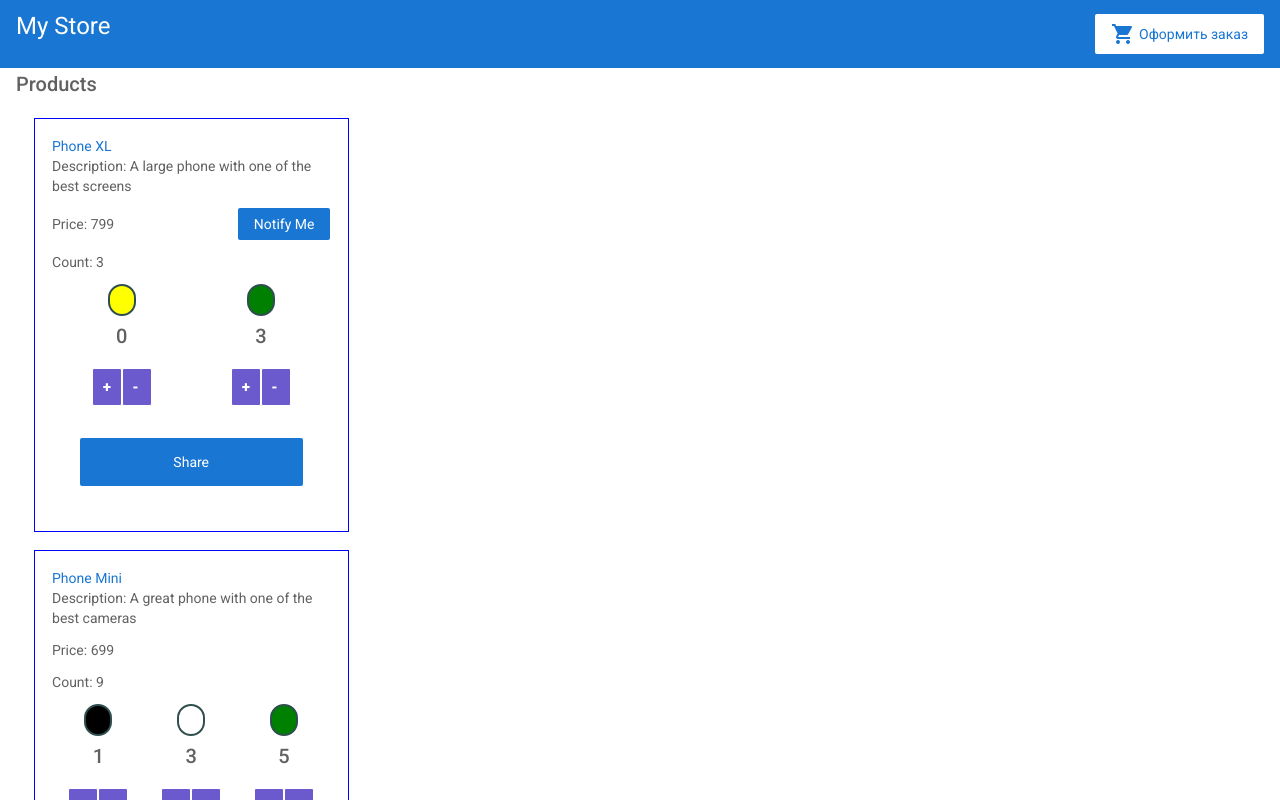
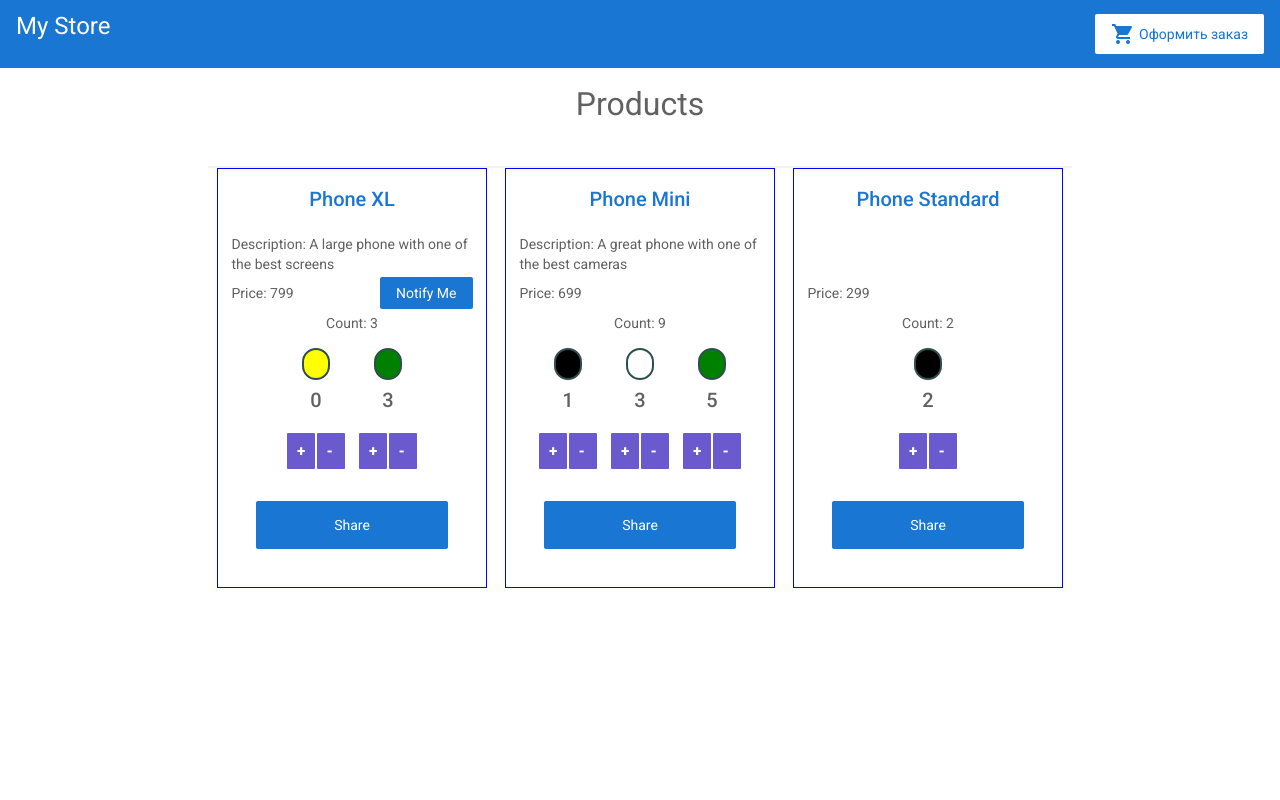
Before and after one commit to AlyaTatarinova13/products-app, an Angular app: page / in a window 1280 px wide. Shown: the top 800 px of the page. Built offline with nearby package versions, Linux system fonts and the light colour scheme.

Commit message:
Added styles

```diff
--- a/src/app/app.component.html
+++ b/src/app/app.component.html
@@ -1,5 +1,5 @@
 <app-top-bar></app-top-bar>
 
-<div class="container">
+<div class="container" fxLayout="row" fxLayoutAlign="center">
   <router-outlet></router-outlet>
 </div>
--- a/src/app/app.module.ts
+++ b/src/app/app.module.ts
@@ -8,6 +8,7 @@ import {TopBarComponent} from './top-bar/top-bar.component';
 import {ReactiveFormsModule} from '@angular/forms';
 import {ProductModuleModule} from './product-module/product-module.module';
 import { HttpClientModule } from '@angular/common/http';
+import {FlexLayoutModule} from '@angular/flex-layout';
 
 @NgModule({
   declarations: [
@@ -20,7 +21,8 @@ import { HttpClientModule } from '@angular/common/http';
     AppRoutingModule,
     BrowserAnimationsModule,
     ReactiveFormsModule,
-    ProductModuleModule
+    ProductModuleModule,
+    FlexLayoutModule
   ],
   providers: [],
   exports: [],
--- a/src/app/core/services/product.service.ts
+++ b/src/app/core/services/product.service.ts
@@ -1,5 +1,8 @@
 import {Injectable} from '@angular/core';
 import {products} from '../fakeBackend/products';
+import {ProductModel} from '../models/Product';
+import {ValueChangeCount} from '../../product-color-item/product-color-item.component';
+import {of} from 'rxjs';
 
 @Injectable({
   providedIn: 'root'
@@ -11,4 +14,23 @@ export class ProductService {
   getProduct(index) {
     return products[index];
   }
+
+  initCount(product: ProductModel) {
+    let count = 0;
+
+    for (let i = 0; i < product.colorModels.length; i++) {
+      count += product.colorModels[i].count;
+    }
+    // console.log('initCount: ', count);
+    return of(count);
+  }
+
+  changeCount(e, productCount) {
+    if (e === ValueChangeCount.Plus) {
+      productCount++;
+    } else {
+      productCount--;
+    }
+    return productCount;
+  }
 }
--- a/src/app/product-alerts/product-alerts.component.html
+++ b/src/app/product-alerts/product-alerts.component.html
@@ -1,3 +1,3 @@
-<p *ngIf="product.price > 700">
+<div *ngIf="product.price > 700">
   <button (click)="notify.emit()">Notify Me</button>
-</p>
+</div>
--- a/src/app/product-list/product-list.component.html
+++ b/src/app/product-list/product-list.component.html
@@ -1,5 +1,9 @@
-<h2>Products</h2>
-
-<div *ngFor="let product of products; index as productId">
-  <app-product [product]="product" [productId]="productId"></app-product>
+<div class="d7">
+  <h1>Products</h1>
 </div>
+<div fxLayout="row" fxLayoutAlign="space-around center"> <!--  class="row" -->
+  <div *ngFor="let product of products; index as productId">
+    <!-- fxLayout="row" fxLayoutAlign="center center" class="col-md-6 col-lg-4" -->
+    <app-product [product]="product" [productId]="productId"></app-product>
+  </div>
+</div>
--- a/src/app/product-list/product-list.component.scss
+++ b/src/app/product-list/product-list.component.scss
@@ -1,3 +1,16 @@
+h1 {
+  text-align: center;
+  padding-bottom: 10px;
+  font-size: 32px;
+}
+
+.d7 {
+  padding: 20px 0;
+  border-bottom: 2px solid rgba(0, 0, 0, .05);
+  text-align: center;
+  font-weight: bold;
+}
+
 .button, button {
   display: inline-flex;
   align-items: center;
--- a/src/app/product-list/product-list.component.ts
+++ b/src/app/product-list/product-list.component.ts
@@ -1,5 +1,6 @@
 import {Component, OnInit} from '@angular/core';
 import {ActivatedRoute} from '@angular/router';
+import {ProductModel} from '../core/models/Product';
 
 
 @Component({
@@ -8,7 +9,7 @@ import {ActivatedRoute} from '@angular/router';
   styleUrls: ['./product-list.component.scss']
 })
 export class ProductListComponent implements OnInit {
-  products;
+  products: ProductModel[];
 
   constructor(private route: ActivatedRoute) {
   }
--- a/src/app/product-module/product-module.module.ts
+++ b/src/app/product-module/product-module.module.ts
@@ -33,6 +33,7 @@ export class ProductResolver implements Resolve<ProductModel> {
   }
 
   resolve(): Observable<ProductModel> {
+    // console.log(of(this.productService.getProduct(+['id'])));
     return of(this.productService.getProduct(+['id']));
   }
 }
@@ -60,7 +61,8 @@ const productRoutes: Routes = [
   ],
   exports: [
     ProductAlertsComponent,
-    ProductComponent
+    ProductComponent,
+    ProductListComponent
   ],
   imports: [
     HttpClientModule,
--- a/src/app/product/product.component.html
+++ b/src/app/product/product.component.html
@@ -1,22 +1,25 @@
-<div class="product">
+<div class="product" fxLayout="column" fxLayoutAlign="space-between center">
   <div>
-    <a [title]="product.name + ' details'" [routerLink]="['/products', productId]">
-      {{ product.name }}
-    </a>
+    <h2>
+      <a [title]="product.name + ' details'" [routerLink]="['/products', productId]">
+        {{ product.name }}
+      </a>
+    </h2>
   </div>
-  <div *ngIf="product.description">
-    <p>
+  <div class="decription-container">
+    <p class="mb0" *ngIf="product.description">
       Description: {{ product.description }}
     </p>
   </div>
-  <div *ngIf="product.price"  fxLayout="row" fxLayoutAlign="space-between center">
-    <p> Price: {{ product.price }}</p>
+  <div class="price-container" *ngIf="product.price" fxLayout="row" fxLayoutAlign="space-between center">
+    <p class="mb0"> Price: {{ product.price }}</p>
     <app-product-alerts [product]="product" (notify)="onNotify()"></app-product-alerts>
   </div>
   <div>
     <p>Count: {{product.count}}</p>
   </div>
-  <app-product-color-list [productColors]="product.colorModels" (changeCount)="recalculate($event)"></app-product-color-list>
+  <app-product-color-list [productColors]="product.colorModels"
+                          (changeCount)="recalculate($event)"></app-product-color-list>
   <div class="button" fxLayoutAlign="center center">
     <button (click)="share()"> Share</button>
   </div>
--- a/src/app/product/product.component.scss
+++ b/src/app/product/product.component.scss
@@ -1,9 +1,29 @@
 .product {
   border: 1px solid blue;
-  margin: 5%;
+  //margin: 5%;
   padding: 5%;
+  width: 270px;
+  height: 420px;
 }
 
+h2 {
+  text-align: center;
+}
+
+.decription-container {
+  min-height: 40px;
+  width: 100%;
+}
+
+.price-container {
+  height: 32px;
+  width: 100%;
+  text-align: left;
+}
+
+.mb0 {
+  margin-bottom: 0;
+}
 
 .button {
   margin: 10%;
--- a/src/app/product/product.component.ts
+++ b/src/app/product/product.component.ts
@@ -1,6 +1,9 @@
 import {Component, Input, OnInit} from '@angular/core';
 import {ProductModel} from '../core/models/Product';
 import {ValueChangeCount} from '../product-color-item/product-color-item.component';
+import {init} from 'protractor/built/launcher';
+import {ProductService} from '../core/services/product.service';
+import {BehaviorSubject} from 'rxjs';
 
 @Component({
   selector: 'app-product',
@@ -10,12 +13,24 @@ import {ValueChangeCount} from '../product-color-item/product-color-item.compone
 export class ProductComponent implements OnInit {
   @Input() product: ProductModel;
   @Input() productId: number;
-  constructor() { }
+
+
+  constructor(private productService: ProductService) {
+  }
 
   ngOnInit(): void {
-    for (let i = 0; i < this.product.colorModels.length; i++) {
-      this.product.count += this.product.colorModels[i].count;
-    }
+    this.productService.initCount(this.product).subscribe( value => {
+      this.product.count = value;
+    });
+    // console.log(this.productService.initCount(this.product));
+    // let productCountObs = new BehaviorSubject(this.productService.initCount(this.product));
+    // console.log(productCountObs);
+    // productCountObs.subscribe(value => {
+    //   console.log('Subscription got', value);
+    // });
+    // for (let i = 0; i < this.product.colorModels.length; i++) {
+    //   this.product.count += this.product.colorModels[i].count;
+    // }
   }
 
   share() {
@@ -25,11 +40,16 @@ export class ProductComponent implements OnInit {
   onNotify() {
     window.alert('You will be notified when the product goes on sale');
   }
+
   recalculate(e) {
-    if (e === ValueChangeCount.Plus) {
-      this.product.count++;
-    } else {
-      this.product.count--;
-    }
+    this.product.count = this.productService.changeCount(e, this.product.count);
+    // this.productCountObs.next(this.productService.changeCount(e, this.productCountObs));
+    // this.productService.changeCount(e, productCountObs);
+    //   if (e === ValueChangeCount.Plus) {
+    //     this.product.count++;
+    //   } else {
+    //     this.product.count--;
+    //   }
+    // }
   }
 }
--- a/src/styles.scss
+++ b/src/styles.scss
@@ -137,7 +137,9 @@ app-top-bar h1 {
   background-color: #EEEEEE;
 }
 
-
+app-product-list {
+  width: 70%;
+}
 /*
 Copyright Google LLC. All Rights Reserved.
 Use of this source code is governed by an MIT-style license that
```
